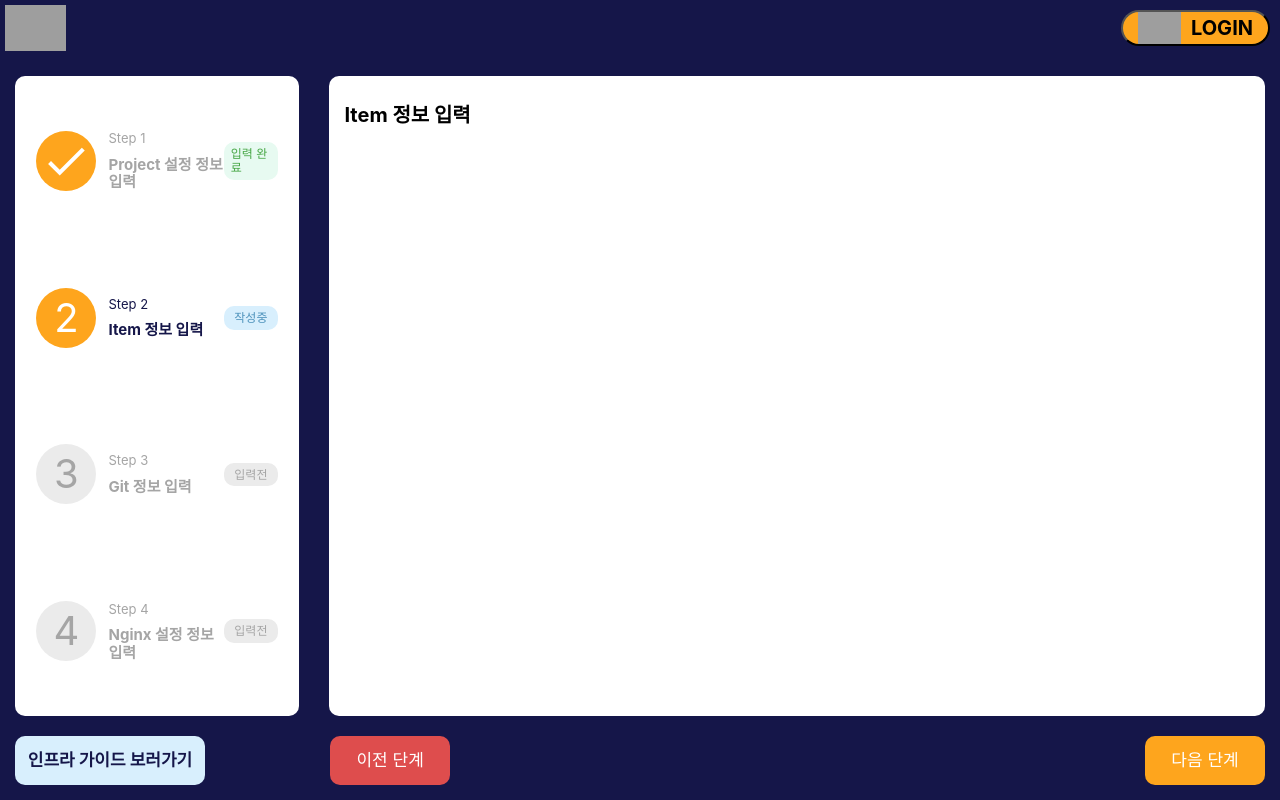
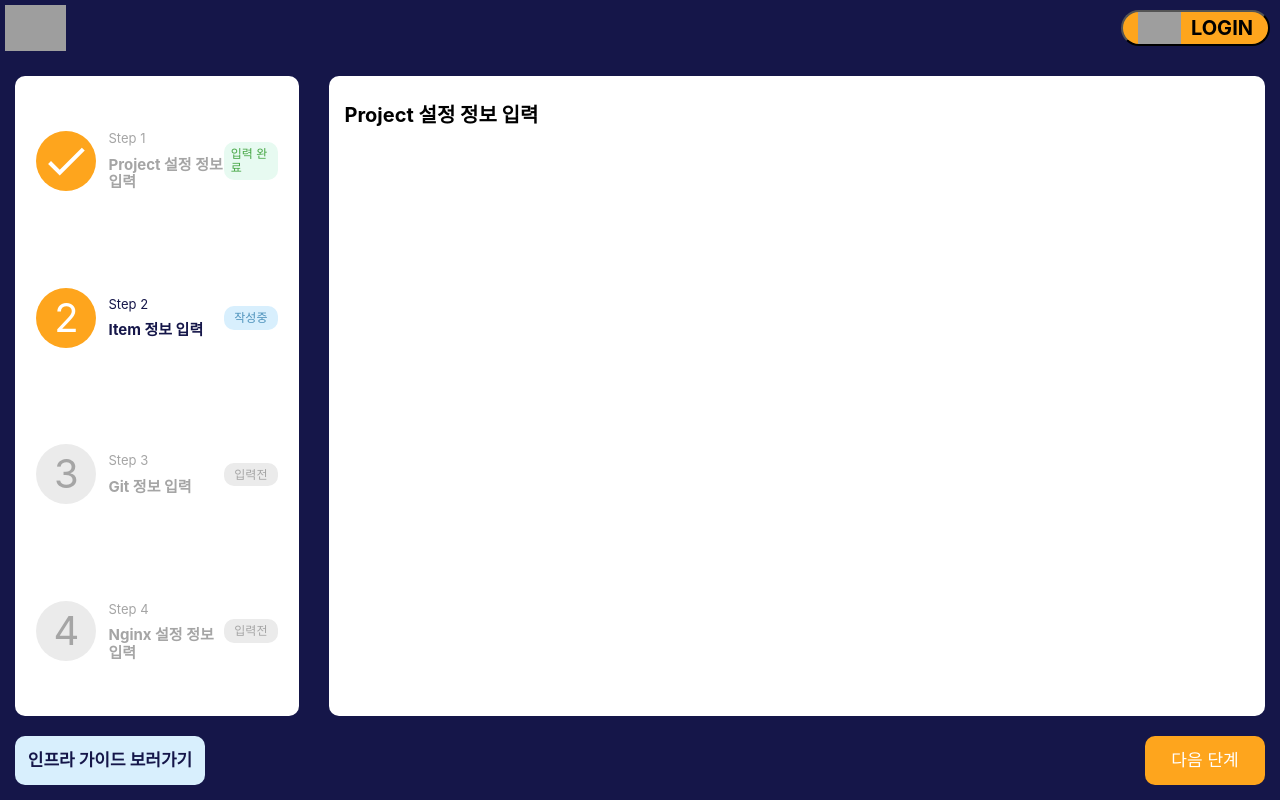
Before and after one commit to 2kjin/DeployZ, a React (Vite) app in the folder frontend/: page /step/1 in a window 1280 px wide. Built offline with nearby package versions, Linux system fonts and the light colour scheme; grey boxes are pictures that could not be loaded.

Commit message:
✨ feat : 하단 nav 이벤트 추가 및 임시 페이지 추가

```diff
--- /dev/null
+++ b/frontend/src/components/CreateProject/RightSection/InputSection1.tsx
@@ -0,0 +1,19 @@
+import { theme } from "@/styles/theme";
+import styled from "styled-components";
+
+export default function InputSection2() {
+  return (
+    <Container>
+      <h1>Project 설정 정보 입력</h1>
+    </Container>
+  );
+}
+
+const Container = styled.div`
+  background-color: #fff;
+  /* background-color: ${theme.colors.container}; */
+  flex: 4;
+  margin: 2rem 1.5rem;
+  border-radius: 1rem;
+  padding: 1.5rem;
+`;
--- /dev/null
+++ b/frontend/src/components/CreateProject/RightSection/InputSection3.tsx
@@ -0,0 +1,19 @@
+import { theme } from "@/styles/theme";
+import styled from "styled-components";
+
+export default function InputSection2() {
+  return (
+    <Container>
+      <h1>Git 정보 입력</h1>
+    </Container>
+  );
+}
+
+const Container = styled.div`
+  background-color: #fff;
+  /* background-color: ${theme.colors.container}; */
+  flex: 4;
+  margin: 2rem 1.5rem;
+  border-radius: 1rem;
+  padding: 1.5rem;
+`;
--- /dev/null
+++ b/frontend/src/components/CreateProject/RightSection/InputSection4.tsx
@@ -0,0 +1,19 @@
+import { theme } from "@/styles/theme";
+import styled from "styled-components";
+
+export default function InputSection2() {
+  return (
+    <Container>
+      <h1>Nginx 설정 정보 입력</h1>
+    </Container>
+  );
+}
+
+const Container = styled.div`
+  background-color: #fff;
+  /* background-color: ${theme.colors.container}; */
+  flex: 4;
+  margin: 2rem 1.5rem;
+  border-radius: 1rem;
+  padding: 1.5rem;
+`;
--- a/frontend/src/components/common/FooterNav.tsx
+++ b/frontend/src/components/common/FooterNav.tsx
@@ -1,23 +1,39 @@
 import { theme } from "@/styles/theme";
+import { useLocation, useNavigate } from "react-router-dom";
 import styled from "styled-components";
 
-const tempChapter = 1;
+export default function FooterNav() {
+  const { pathname } = useLocation();
+  const nowStep = Number(pathname.split("/").pop());
 
-export default function FooterNav() {
+  const navigate = useNavigate();
+
+  const toBack = () => {
+    navigate(`${nowStep - 1}`);
+  };
+
+  const toNext = () => {
+    navigate(`${nowStep + 1}`);
+  };
   return (
     <Container>
       <Left>
-        <NavBtn chapter={tempChapter} className="Infra">
-          인프라 가이드 보러가기
-        </NavBtn>
+        <NavBtn className="Infra">인프라 가이드 보러가기</NavBtn>
       </Left>
-      <Right>
-        <NavBtn chapter={tempChapter} className="back">
+      <Right chapter={nowStep}>
+        <NavBtn className="back" onClick={toBack}>
           이전 단계
         </NavBtn>
-        <NavBtn chapter={tempChapter} className="next">
-          다음 단계
-        </NavBtn>
+        {nowStep != 4 && (
+          <NavBtn className="next" onClick={toNext}>
+            다음 단계
+          </NavBtn>
+        )}
+        {nowStep == 4 && (
+          <NavBtn className="next">
+            <b>프로젝트 생성</b>
+          </NavBtn>
+        )}
       </Right>
     </Container>
   );
@@ -41,7 +57,7 @@ const Left = styled.div`
   }
 `;
 
-const Right = styled.div`
+const Right = styled.div<{ chapter: number | undefined }>`
   flex: 4;
   display: flex;
   flex-direction: row;
@@ -51,6 +67,7 @@ const Right = styled.div`
 
   .back {
     background-color: ${theme.colors.error};
+    visibility: ${(props) => (props.chapter == 1 ? "hidden" : "")};
   }
 
   .next {
@@ -58,7 +75,7 @@ const Right = styled.div`
   }
 `;
 
-const NavBtn = styled.div<{ chapter: Number }>`
+const NavBtn = styled.div`
   background-color: ${theme.colors.darkgray};
   border-radius: 10px;
   padding: 1rem;
--- a/frontend/src/pages/ProjectStepPage.tsx
+++ b/frontend/src/pages/ProjectStepPage.tsx
@@ -1,8 +1,8 @@
 import styled from "styled-components";
-import InputSection from "@components/CreateProject/InputSection2";
 import StepSection from "@components/common/StepSection";
 import Header from "@components/common/Header";
 import FooterNav from "@components/common/FooterNav";
+import { Outlet } from "react-router-dom";
 
 export default function ProjectStepPage() {
   return (
@@ -10,7 +10,7 @@ export default function ProjectStepPage() {
       <Header />
       <Container>
         <StepSection />
-        <InputSection />
+        <Outlet />
       </Container>
       <FooterNav />
     </>
```
Also changed, not shown: frontend/src/components/CreateProject/RightSection/InputSection2.tsx (renamed from frontend/src/components/CreateProject/InputSection2.tsx).
